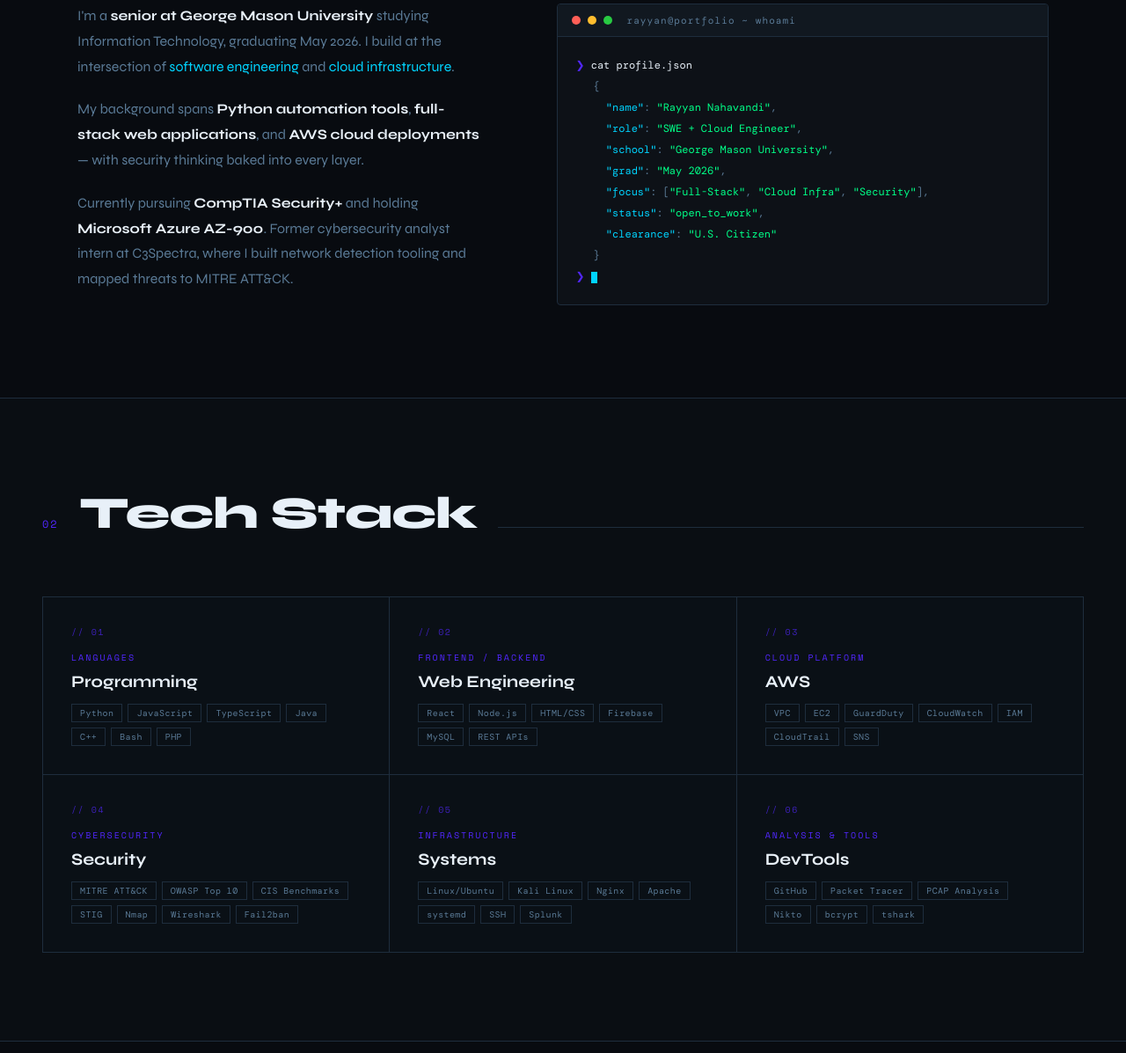
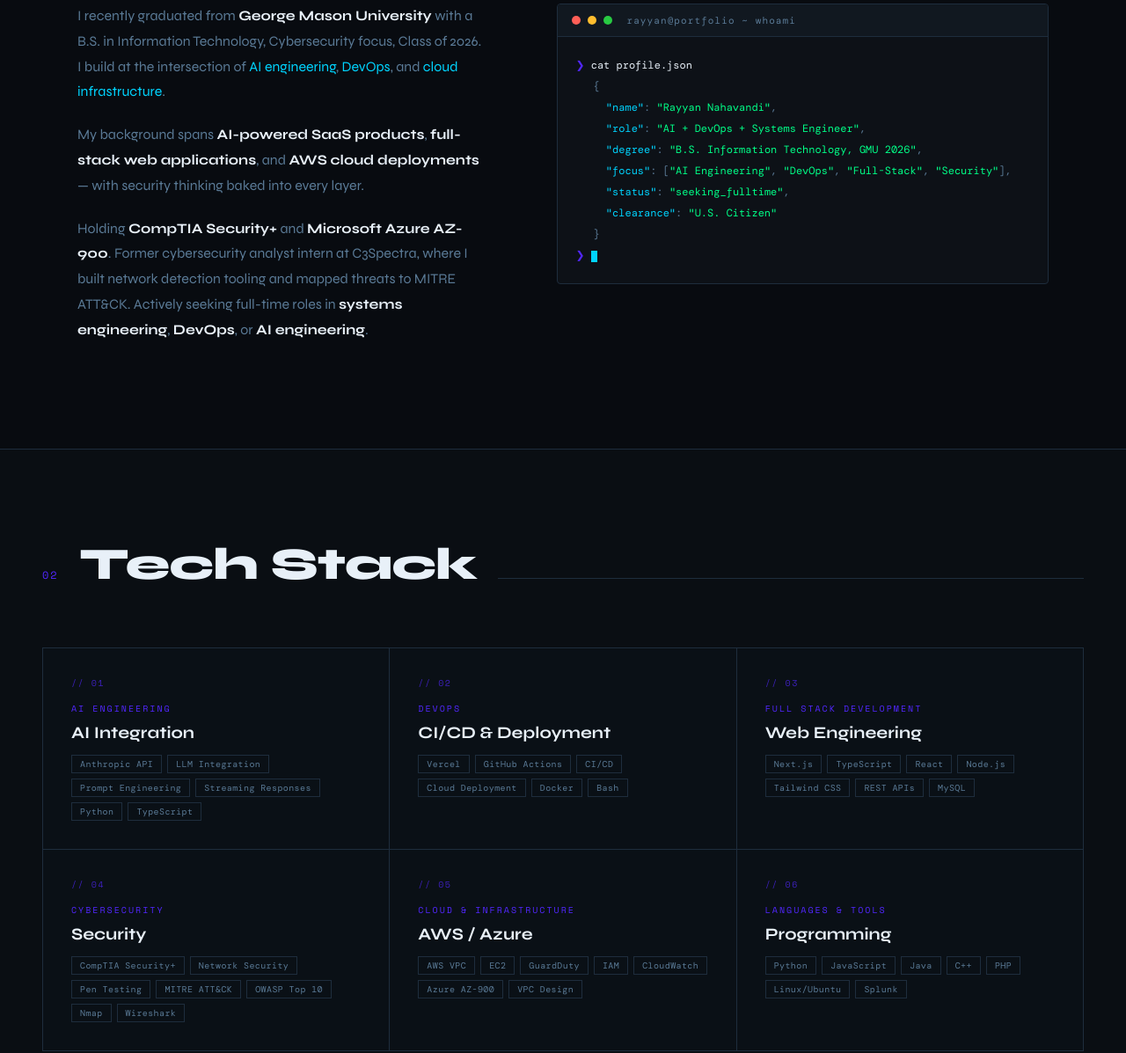
Before and after one commit to RayyanNahavandi/Portfolio, a plain HTML site: page index.html in a window 1280 px wide. Shown: the part 1021-2218 px from the top of the page at 88% size. Drawn offline with nearby package versions, Linux system fonts and the light colour scheme; a web font is replaced by a local one.

Commit message:
update bio and skills for recent graduate

```diff
--- a/index.html
+++ b/index.html
@@ -425,7 +425,7 @@
       <div class="last">Nahavandi</div>
     </div>
     <div class="hero-role"><span id="roleText">Software + Systems Engineer</span></div>
-    <p class="hero-desc">Building <strong>full-stack systems</strong> at the intersection of software engineering and cloud security. George Mason student crafting tools that are <strong>resilient</strong> and <strong>performant</strong>.</p>
+    <p class="hero-desc">Building <strong>full-stack systems</strong> at the intersection of AI engineering, DevOps, and cloud security. Recent GMU grad seeking full-time roles in <strong>systems engineering</strong>, <strong>DevOps</strong>, or <strong>AI engineering</strong>.</p>
     <div class="hero-btns">
       <a href="#projects" class="btn-primary">View Projects</a>
       <a href="mailto:rnahavan@gmu.edu" class="btn-secondary">Get in Touch</a>
@@ -448,9 +448,9 @@
   </div>
   <div class="about-grid">
     <div class="about-bio reveal">
-      <p>I'm a <strong>senior at George Mason University</strong> studying Information Technology, graduating May 2026. I build at the intersection of <span class="highlight">software engineering</span> and <span class="highlight">cloud infrastructure</span>.</p>
-      <p>My background spans <strong>Python automation tools</strong>, <strong>full-stack web applications</strong>, and <strong>AWS cloud deployments</strong> — with security thinking baked into every layer.</p>
-      <p>Currently pursuing <strong>CompTIA Security+</strong> and holding <strong>Microsoft Azure AZ-900</strong>. Former cybersecurity analyst intern at C3Spectra, where I built network detection tooling and mapped threats to MITRE ATT&amp;CK.</p>
+      <p>I recently graduated from <strong>George Mason University</strong> with a B.S. in Information Technology, Cybersecurity focus, Class of 2026. I build at the intersection of <span class="highlight">AI engineering</span>, <span class="highlight">DevOps</span>, and <span class="highlight">cloud infrastructure</span>.</p>
+      <p>My background spans <strong>AI-powered SaaS products</strong>, <strong>full-stack web applications</strong>, and <strong>AWS cloud deployments</strong> — with security thinking baked into every layer.</p>
+      <p>Holding <strong>CompTIA Security+</strong> and <strong>Microsoft Azure AZ-900</strong>. Former cybersecurity analyst intern at C3Spectra, where I built network detection tooling and mapped threats to MITRE ATT&amp;CK. Actively seeking full-time roles in <strong>systems engineering</strong>, <strong>DevOps</strong>, or <strong>AI engineering</strong>.</p>
     </div>
     <div class="terminal reveal">
       <div class="terminal-header">
@@ -461,11 +461,10 @@
         <div><span class="t-prompt">❯</span> <span class="t-cmd">cat profile.json</span></div>
         <div class="t-output">{</div>
         <div class="t-output">&nbsp;&nbsp;<span class="t-key">"name"</span>: <span class="t-val">"Rayyan Nahavandi"</span>,</div>
-        <div class="t-output">&nbsp;&nbsp;<span class="t-key">"role"</span>: <span class="t-val">"SWE + Cloud Engineer"</span>,</div>
-        <div class="t-output">&nbsp;&nbsp;<span class="t-key">"school"</span>: <span class="t-val">"George Mason University"</span>,</div>
-        <div class="t-output">&nbsp;&nbsp;<span class="t-key">"grad"</span>: <span class="t-val">"May 2026"</span>,</div>
-        <div class="t-output">&nbsp;&nbsp;<span class="t-key">"focus"</span>: [<span class="t-val">"Full-Stack"</span>, <span class="t-val">"Cloud Infra"</span>, <span class="t-val">"Security"</span>],</div>
-        <div class="t-output">&nbsp;&nbsp;<span class="t-key">"status"</span>: <span class="t-val">"open_to_work"</span>,</div>
+        <div class="t-output">&nbsp;&nbsp;<span class="t-key">"role"</span>: <span class="t-val">"AI + DevOps + Systems Engineer"</span>,</div>
+        <div class="t-output">&nbsp;&nbsp;<span class="t-key">"degree"</span>: <span class="t-val">"B.S. Information Technology, GMU 2026"</span>,</div>
+        <div class="t-output">&nbsp;&nbsp;<span class="t-key">"focus"</span>: [<span class="t-val">"AI Engineering"</span>, <span class="t-val">"DevOps"</span>, <span class="t-val">"Full-Stack"</span>, <span class="t-val">"Security"</span>],</div>
+        <div class="t-output">&nbsp;&nbsp;<span class="t-key">"status"</span>: <span class="t-val">"seeking_fulltime"</span>,</div>
         <div class="t-output">&nbsp;&nbsp;<span class="t-key">"clearance"</span>: <span class="t-val">"U.S. Citizen"</span></div>
         <div class="t-output">}</div>
         <div><span class="t-prompt">❯</span> <span class="t-cursor"></span></div>
@@ -483,12 +482,12 @@
       <div class="section-line"></div>
     </div>
     <div class="skills-grid reveal">
-      <div class="skill-card"><div class="skill-icon">// 01</div><div class="skill-category">Languages</div><div class="skill-name">Programming</div><div class="skill-tags"><span class="tag">Python</span><span class="tag">JavaScript</span><span class="tag">TypeScript</span><span class="tag">Java</span><span class="tag">C++</span><span class="tag">Bash</span><span class="tag">PHP</span></div></div>
-      <div class="skill-card"><div class="skill-icon">// 02</div><div class="skill-category">Frontend / Backend</div><div class="skill-name">Web Engineering</div><div class="skill-tags"><span class="tag">React</span><span class="tag">Node.js</span><span class="tag">HTML/CSS</span><span class="tag">Firebase</span><span class="tag">MySQL</span><span class="tag">REST APIs</span></div></div>
-      <div class="skill-card"><div class="skill-icon">// 03</div><div class="skill-category">Cloud Platform</div><div class="skill-name">AWS</div><div class="skill-tags"><span class="tag">VPC</span><span class="tag">EC2</span><span class="tag">GuardDuty</span><span class="tag">CloudWatch</span><span class="tag">IAM</span><span class="tag">CloudTrail</span><span class="tag">SNS</span></div></div>
-      <div class="skill-card"><div class="skill-icon">// 04</div><div class="skill-category">Cybersecurity</div><div class="skill-name">Security</div><div class="skill-tags"><span class="tag">MITRE ATT&CK</span><span class="tag">OWASP Top 10</span><span class="tag">CIS Benchmarks</span><span class="tag">STIG</span><span class="tag">Nmap</span><span class="tag">Wireshark</span><span class="tag">Fail2ban</span></div></div>
-      <div class="skill-card"><div class="skill-icon">// 05</div><div class="skill-category">Infrastructure</div><div class="skill-name">Systems</div><div class="skill-tags"><span class="tag">Linux/Ubuntu</span><span class="tag">Kali Linux</span><span class="tag">Nginx</span><span class="tag">Apache</span><span class="tag">systemd</span><span class="tag">SSH</span><span class="tag">Splunk</span></div></div>
-      <div class="skill-card"><div class="skill-icon">// 06</div><div class="skill-category">Analysis & Tools</div><div class="skill-name">DevTools</div><div class="skill-tags"><span class="tag">GitHub</span><span class="tag">Packet Tracer</span><span class="tag">PCAP Analysis</span><span class="tag">Nikto</span><span class="tag">bcrypt</span><span class="tag">tshark</span></div></div>
+      <div class="skill-card"><div class="skill-icon">// 01</div><div class="skill-category">AI Engineering</div><div class="skill-name">AI Integration</div><div class="skill-tags"><span class="tag">Anthropic API</span><span class="tag">LLM Integration</span><span class="tag">Prompt Engineering</span><span class="tag">Streaming Responses</span><span class="tag">Python</span><span class="tag">TypeScript</span></div></div>
+      <div class="skill-card"><div class="skill-icon">// 02</div><div class="skill-category">DevOps</div><div class="skill-name">CI/CD & Deployment</div><div class="skill-tags"><span class="tag">Vercel</span><span class="tag">GitHub Actions</span><span class="tag">CI/CD</span><span class="tag">Cloud Deployment</span><span class="tag">Docker</span><span class="tag">Bash</span></div></div>
+      <div class="skill-card"><div class="skill-icon">// 03</div><div class="skill-category">Full Stack Development</div><div class="skill-name">Web Engineering</div><div class="skill-tags"><span class="tag">Next.js</span><span class="tag">TypeScript</span><span class="tag">React</span><span class="tag">Node.js</span><span class="tag">Tailwind CSS</span><span class="tag">REST APIs</span><span class="tag">MySQL</span></div></div>
+      <div class="skill-card"><div class="skill-icon">// 04</div><div class="skill-category">Cybersecurity</div><div class="skill-name">Security</div><div class="skill-tags"><span class="tag">CompTIA Security+</span><span class="tag">Network Security</span><span class="tag">Pen Testing</span><span class="tag">MITRE ATT&CK</span><span class="tag">OWASP Top 10</span><span class="tag">Nmap</span><span class="tag">Wireshark</span></div></div>
+      <div class="skill-card"><div class="skill-icon">// 05</div><div class="skill-category">Cloud & Infrastructure</div><div class="skill-name">AWS / Azure</div><div class="skill-tags"><span class="tag">AWS VPC</span><span class="tag">EC2</span><span class="tag">GuardDuty</span><span class="tag">IAM</span><span class="tag">CloudWatch</span><span class="tag">Azure AZ-900</span><span class="tag">VPC Design</span></div></div>
+      <div class="skill-card"><div class="skill-icon">// 06</div><div class="skill-category">Languages & Tools</div><div class="skill-name">Programming</div><div class="skill-tags"><span class="tag">Python</span><span class="tag">JavaScript</span><span class="tag">Java</span><span class="tag">C++</span><span class="tag">PHP</span><span class="tag">Linux/Ubuntu</span><span class="tag">Splunk</span></div></div>
     </div>
   </div>
 </section>
```
